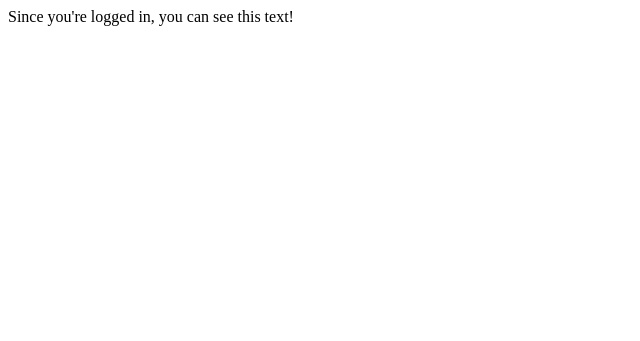
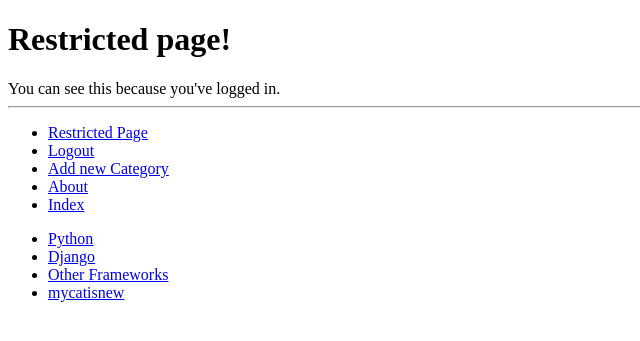
Before and after one commit to NestorSkiad/tango_with_django_project, a Django app: page /rango/restricted/ in a window 1280 px wide. Shown: the top 341 px of the page, without its empty margins (0-640 px from the left). Run offline with Django 3.2, Linux system fonts and the light colour scheme; a user stored in the database is signed in; data comes from the database, SQL or seed files in the repository; both versions use the stored data as it was after the commit.

Commit message:
TWD CH10 final final

```diff
--- a/rango/views.py
+++ b/rango/views.py
@@ -135,14 +135,14 @@
                 return HttpResponse('Your Rango account is disabled.')
         else:
             print('Invalid login details: {0}, {1}'.format(username, password))
-            return HttpResponse('Invalid login details supplied.')
+            return render(request, 'rango/login.html', {'invalid_login': 'Your login details are invalid.'})
     else:
-        return render(request, 'rango/login.html', {})
+        return render(request, 'rango/login.html', {'invalid_login': ''})
 
 
 @login_required
 def restricted(request):
-    return HttpResponse("Since you're logged in, you can see this text!")
+    return render(request, 'rango/restricted.html', {})
 
 
 @login_required
--- a/templates/rango/login.html
+++ b/templates/rango/login.html
@@ -8,6 +8,7 @@
 {% block body_block %}
 
 <h1>Login to Rango</h1>
+<strong>{{invalid_login}}</strong>
 <form id="login_form" method="post" action="{% url 'login' %}">
     {%csrf_token%}
     Username: <input type="text" name="username" value="" size="50"/>
--- /dev/null
+++ b/templates/rango/restricted.html
@@ -0,0 +1,13 @@
+{% extends 'rango/base.html' %}
+{% load staticfiles %}
+
+{% block title_block %}
+    Restricted page!
+{% endblock %}
+
+{% block body_block %}
+
+<h1>Restricted page!</h1>
+
+You can see this because you've logged in.
+{% endblock %}
```
Also changed, not shown: db.sqlite3, media/profile_images/875806_R.jpg (added).
